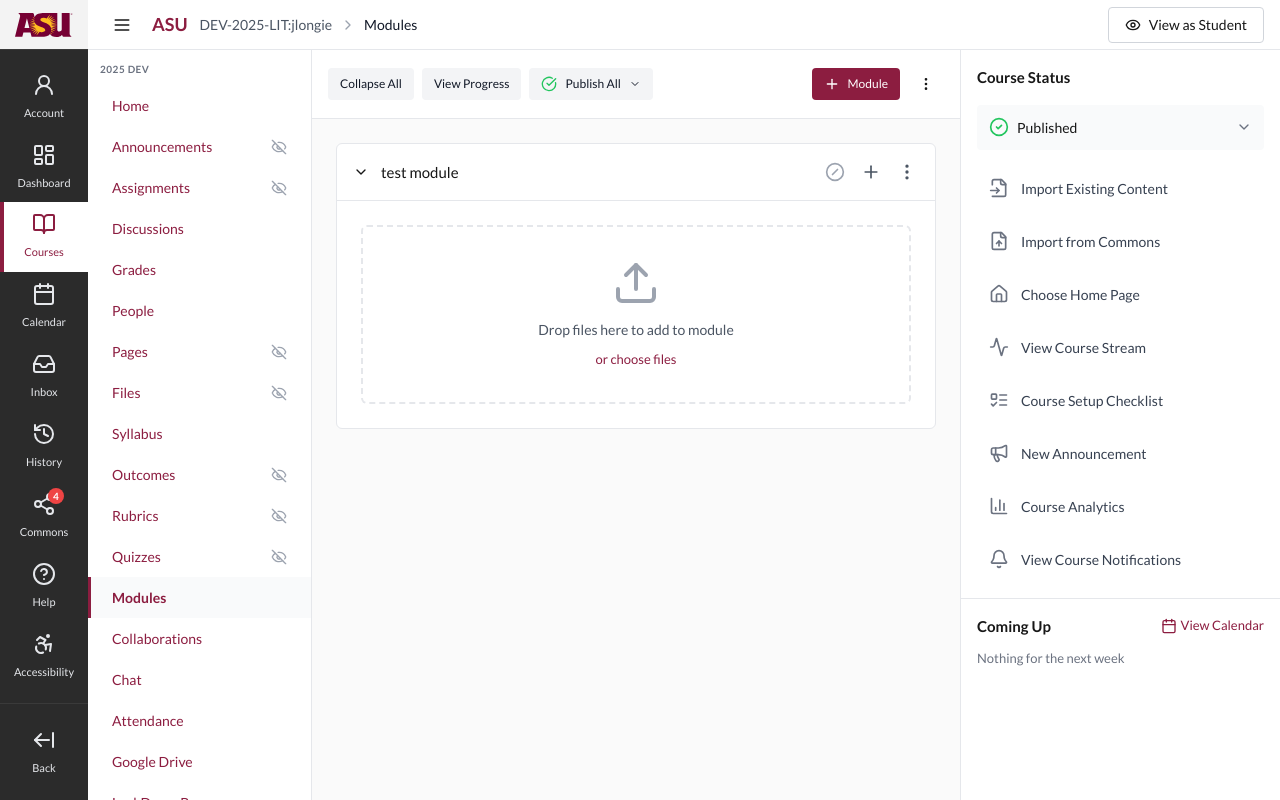
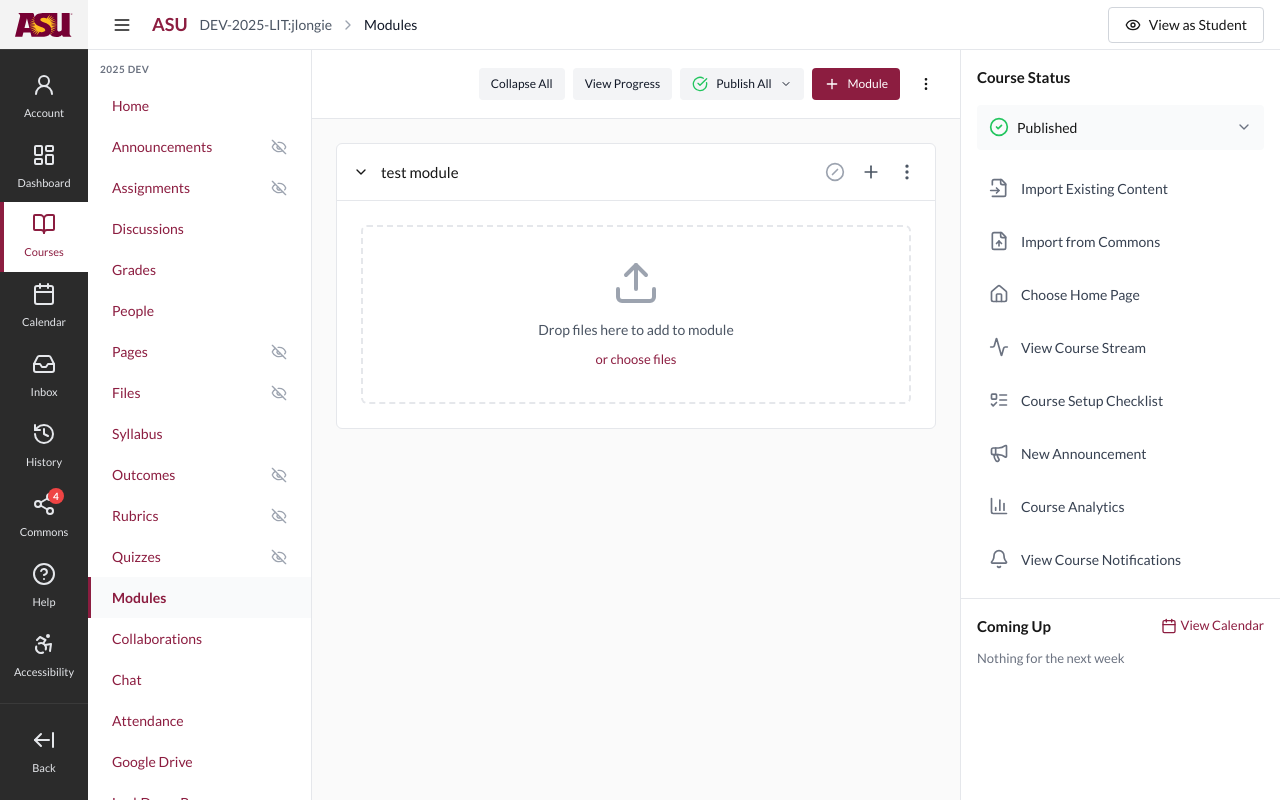
Before and after one commit to joellongie/013_canvas_starter, a Next.js app: page /canvas/modules in a window 1280 px wide. Built offline with nearby package versions, Linux system fonts and the light colour scheme.

Commit message:
moved buttons

```diff
--- a/app/(app)/_components/ModulesToolbar.tsx
+++ b/app/(app)/_components/ModulesToolbar.tsx
@@ -12,7 +12,7 @@
 
 export default function ModulesToolbar() {
   return (
-    <div className="flex items-center justify-between p-4 bg-white border-b border-[#E5E7EB]">
+    <div className="flex items-center justify-end p-4 bg-white border-b border-[#E5E7EB]">
       <div className="flex items-center gap-2">
         <Button variant="secondary" size="sm">
           Collapse All
@@ -35,9 +35,7 @@
             <DropdownMenuItem>Unpublish all modules and items</DropdownMenuItem>
           </DropdownMenuContent>
         </DropdownMenu>
-      </div>
 
-      <div className="flex items-center gap-2">
         <Button size="sm" className="gap-2">
           <Plus className="h-4 w-4" />
           Module
```
